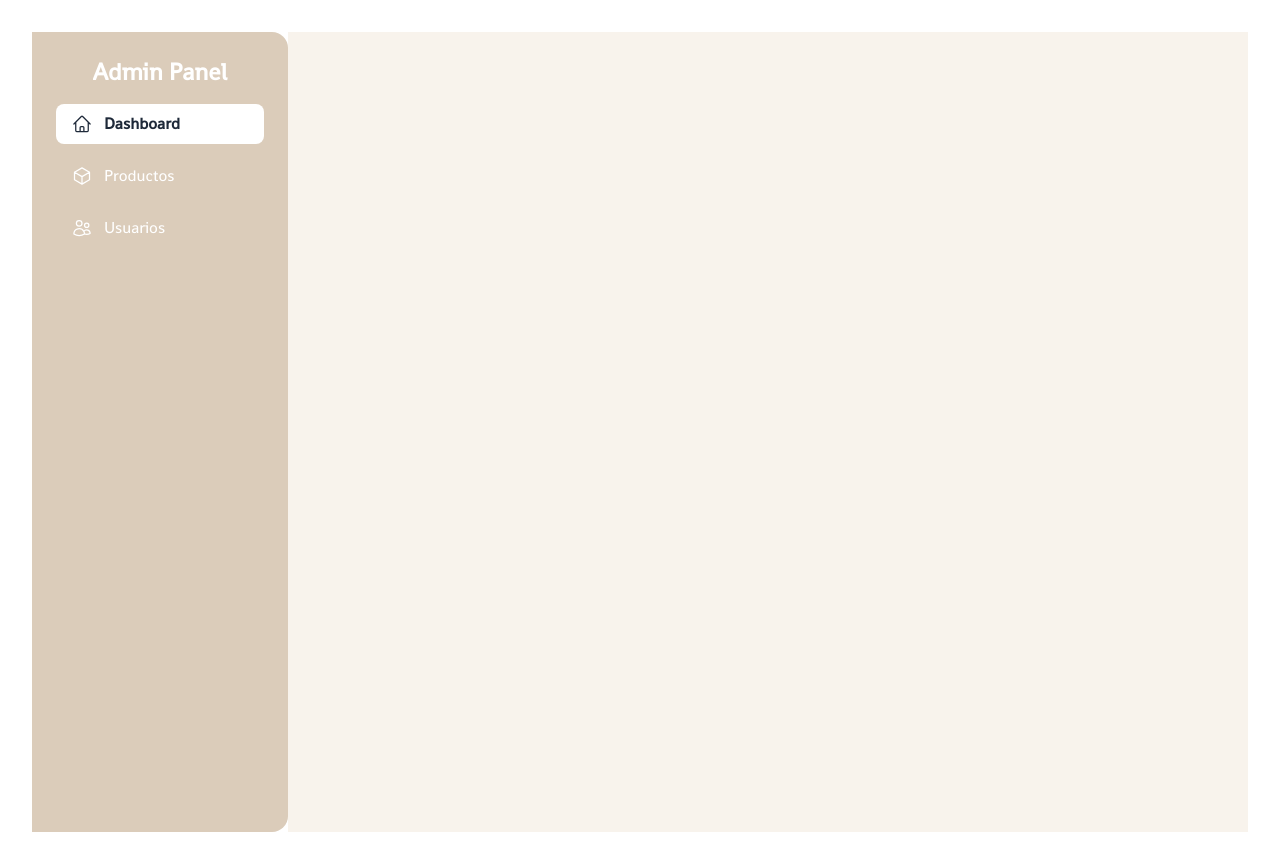
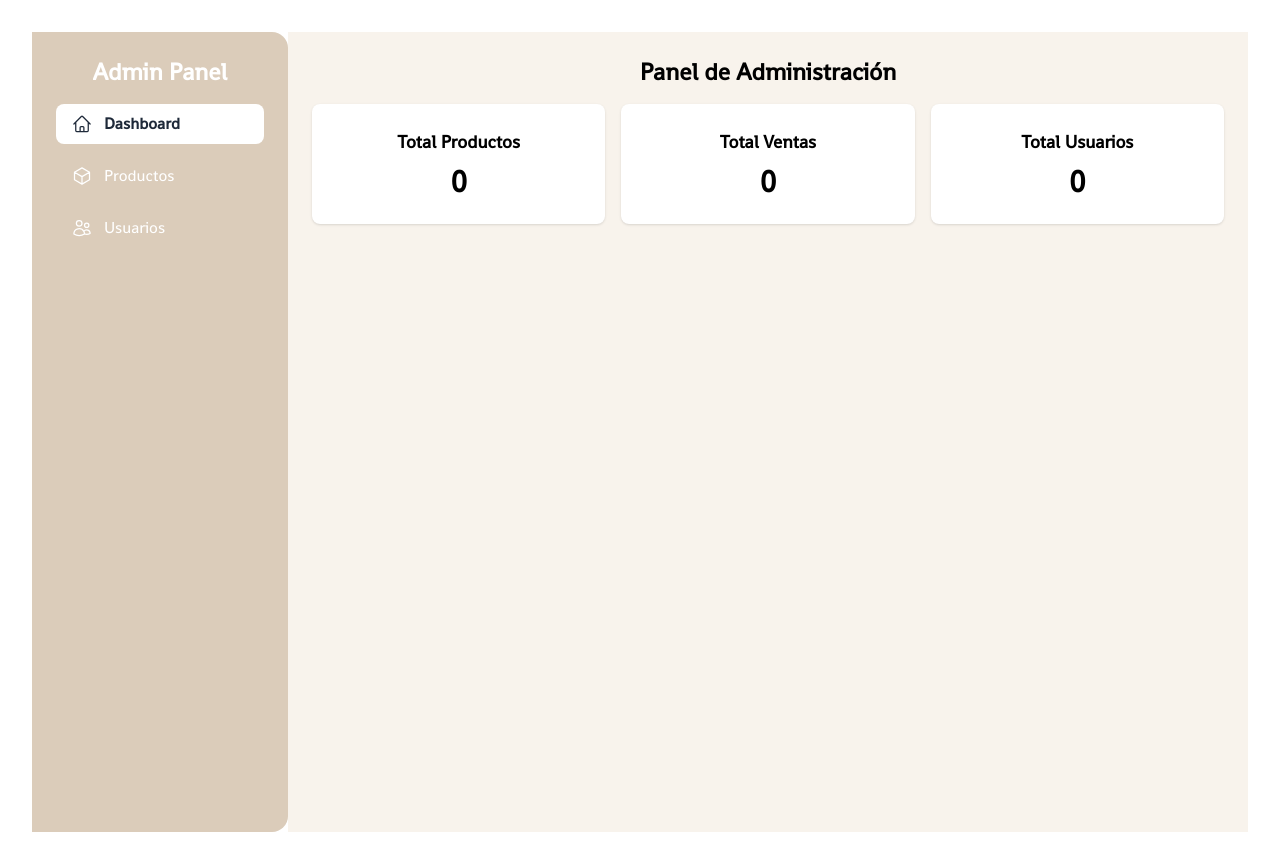
Before and after one commit to joehhhh11/floreria_front, a React (Vite) app: page /admin in a window 1280 px wide. Built offline with nearby package versions, Linux system fonts and the light colour scheme.

Commit message:
agregado del panal admin un pequeño dashboard

```diff
--- a/src/App.jsx
+++ b/src/App.jsx
@@ -1,4 +1,3 @@
-
 import "./App.css";
 import MainLayout from "@/layout/MainLayout";
 import { Routes, Route } from "react-router-dom";
@@ -14,6 +13,7 @@ import Login from "@/pages/admin/Login";
 import Products from "@/pages/admin/Products";
 import ProtectedRoute from "@/service/ProtectedRoute";
 import AdminLayout from "@/layout/AdminLayout";
+import Dashboard from "@/pages/admin/Dashboard";
 
 function App() {
   return (
@@ -29,7 +29,8 @@ function App() {
       <Route path="/login" element={<Login />} />
 
       <Route path="/admin" element={<AdminLayout />}>
-        <Route path="productos" element={<Products />} />{" "}
+        <Route index element={<Dashboard />} /> {/* Añade esta línea */}
+        <Route path="productos" element={<Products />} />
       </Route>
     </Routes>
   );
--- a/src/layout/AdminLayout.jsx
+++ b/src/layout/AdminLayout.jsx
@@ -6,7 +6,7 @@ const AdminLayout = () => {
     console.log("✅ AdminLayout cargado");
 
   return (
-    <div className="flex h-screen ">
+    <div className="flex h-screen">
         <Sidebar />
         <main className="flex-1 overflow-y-auto bg-flor-2">
           <Outlet />
--- /dev/null
+++ b/src/pages/admin/Dashboard.jsx
@@ -0,0 +1,25 @@
+import React from 'react';
+
+const Dashboard = () => {
+  return (
+    <div className="p-6">
+      <h1 className="text-2xl font-bold mb-4">Panel de Administración</h1>
+      <div className="grid grid-cols-1 md:grid-cols-3 gap-4">
+        <div className="bg-white p-6 rounded-lg shadow">
+          <h2 className="text-lg font-semibold mb-2">Total Productos</h2>
+          <p className="text-3xl font-bold">0</p>
+        </div>
+        <div className="bg-white p-6 rounded-lg shadow">
+          <h2 className="text-lg font-semibold mb-2">Total Ventas</h2>
+          <p className="text-3xl font-bold">0</p>
+        </div>
+        <div className="bg-white p-6 rounded-lg shadow">
+          <h2 className="text-lg font-semibold mb-2">Total Usuarios</h2>
+          <p className="text-3xl font-bold">0</p>
+        </div>
+      </div>
+    </div>
+  );
+};
+
+export default Dashboard;
```
